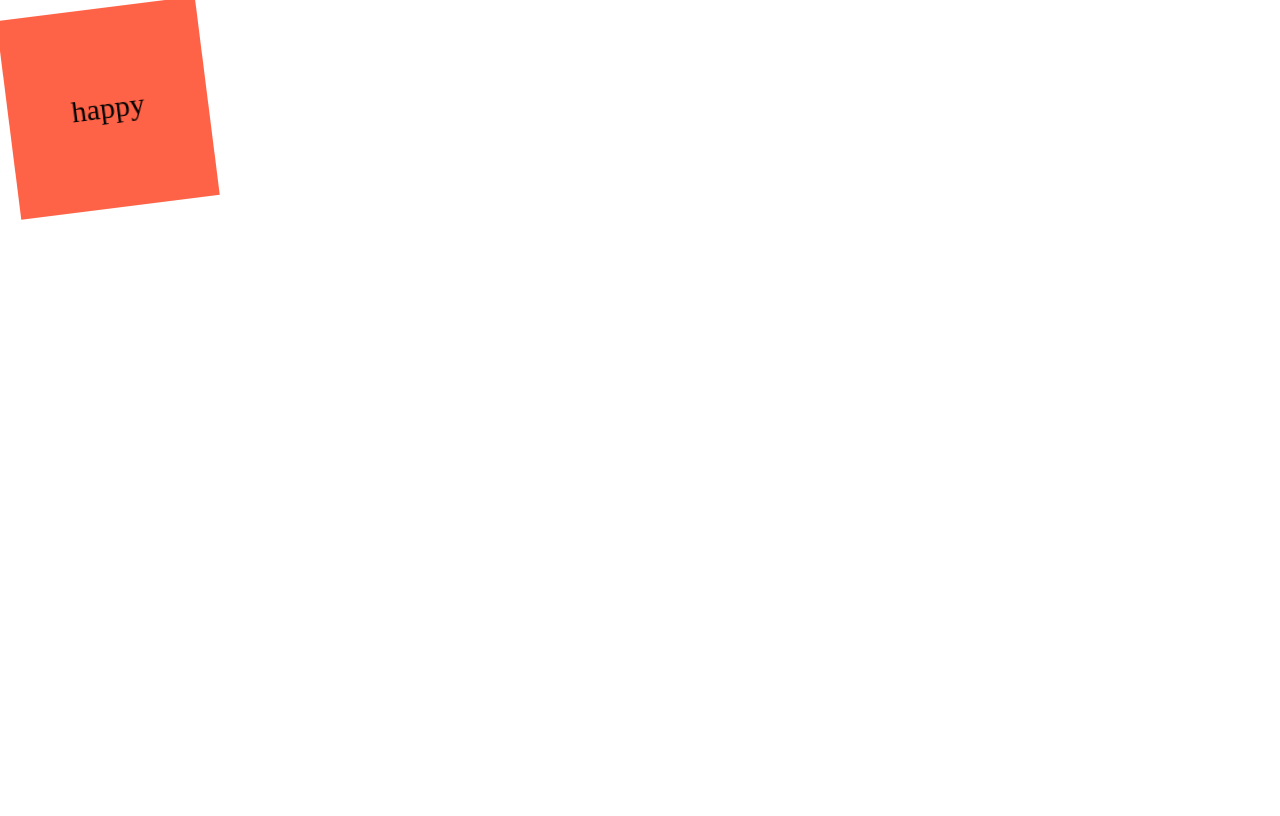
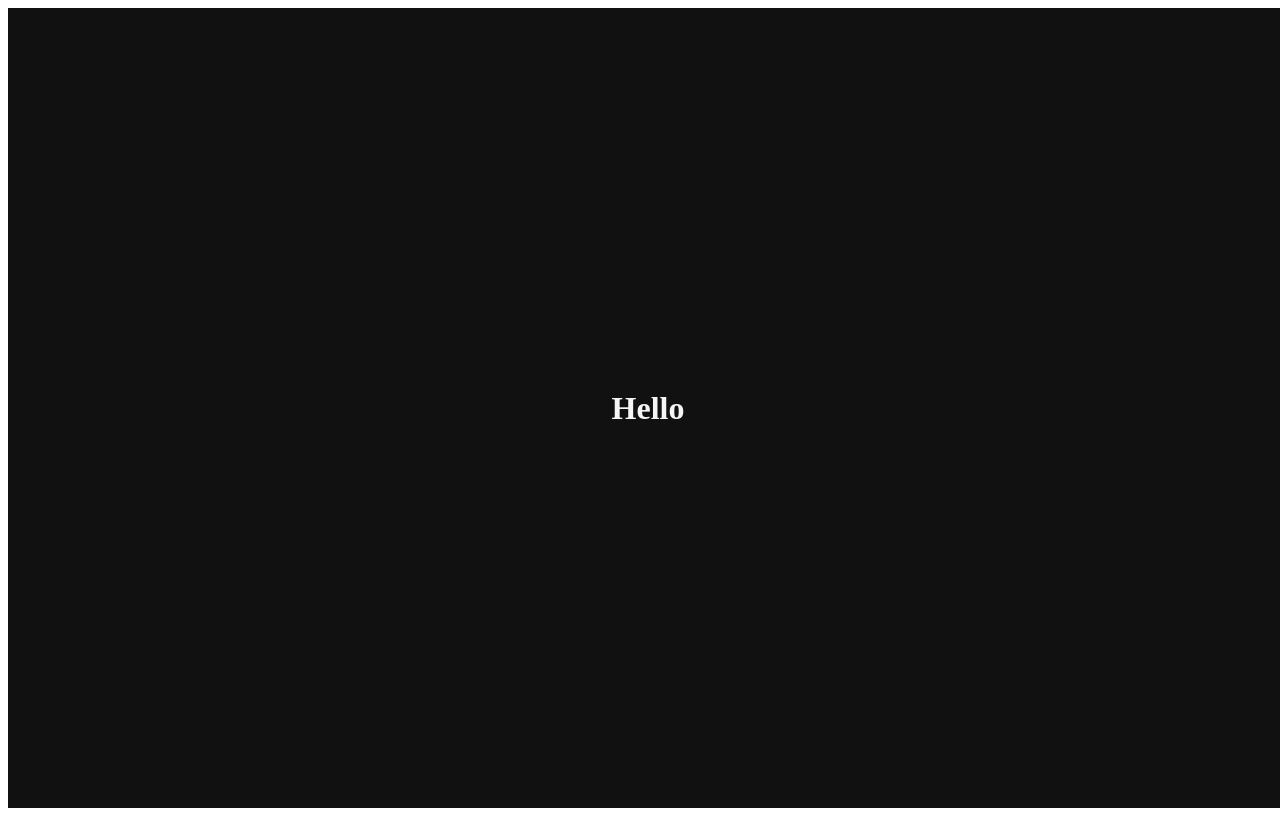
Before and after one commit to beecomci/react-masterclass, a React (Create React App) app: page / in a window 1280 px wide. Built offline with nearby package versions, Linux system fonts and the light colour scheme.

Commit message:
ThemeProvider 추가

```diff
--- a/src/App.js
+++ b/src/App.js
@@ -2,6 +2,15 @@
 
 const Wrapper = styled.div`
   display: flex;
+  height: 100vh;
+  width: 100vw;
+  justify-content: center;
+  align-items: center;
+  background-color: ${props => props.theme.backgroundColor};
+`;
+
+const Title = styled.h1`
+  color: ${props => props.theme.textColor};
 `;
 
 const rotationAnimation = keyframes`
@@ -36,9 +45,7 @@
 function App() {
   return (
     <Wrapper>
-      <Box>
-        <Text as="p">happy</Text>
-      </Box>
+      <Title>Hello</Title>
     </Wrapper>
   );
 }
--- a/src/index.js
+++ b/src/index.js
@@ -1,10 +1,23 @@
 import React from "react";
 import ReactDOM from "react-dom";
+import { ThemeProvider } from "styled-components";
 import App from "./App";
+
+const darkTheme = {
+  textColor: "whitesmoke",
+  backgroundColor: "#111"
+};
+
+const lightTheme = {
+  textColor: "#111",
+  backgroundColor: "whitesmoke"
+};
 
 ReactDOM.render(
   <React.StrictMode>
-    <App />
+    <ThemeProvider theme={darkTheme}>
+      <App />
+    </ThemeProvider>
   </React.StrictMode>,
   document.getElementById("root")
 );
```
